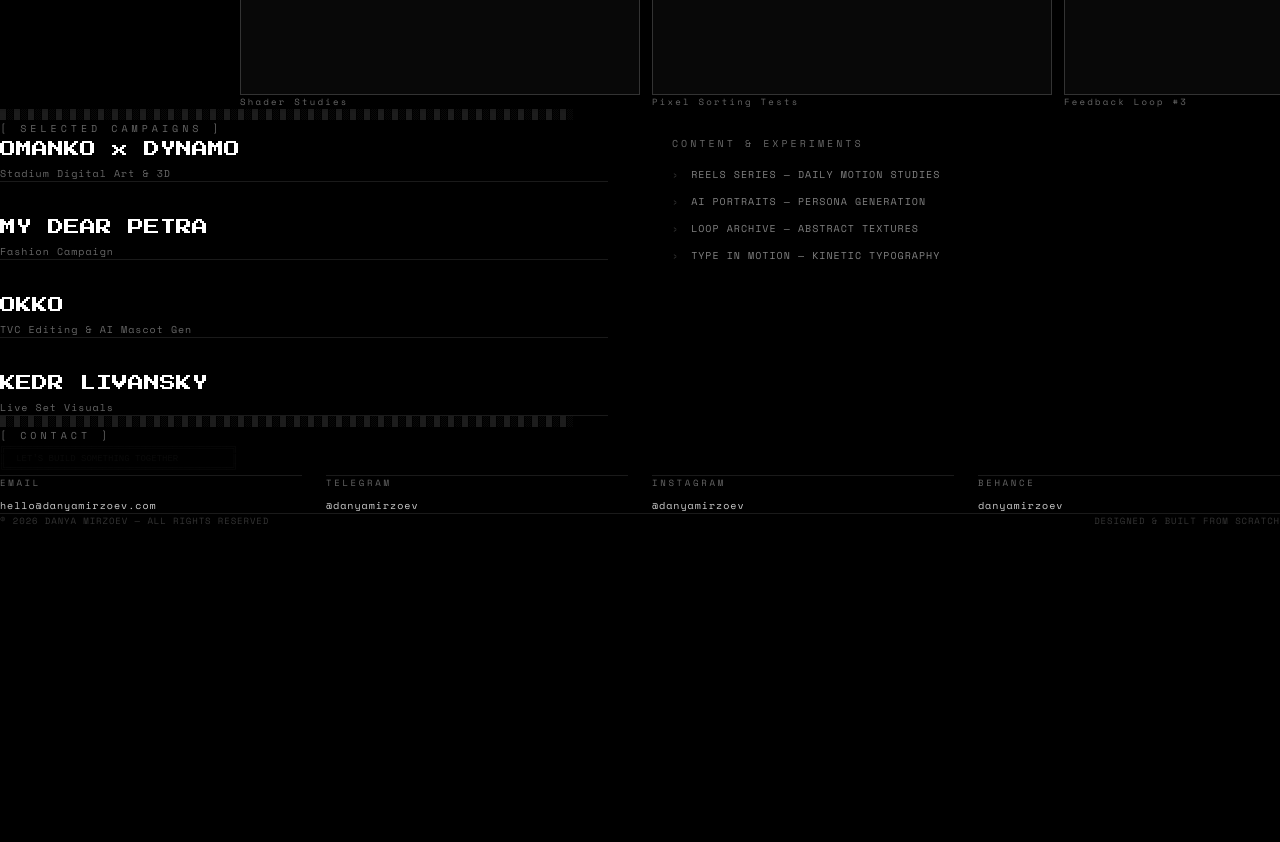
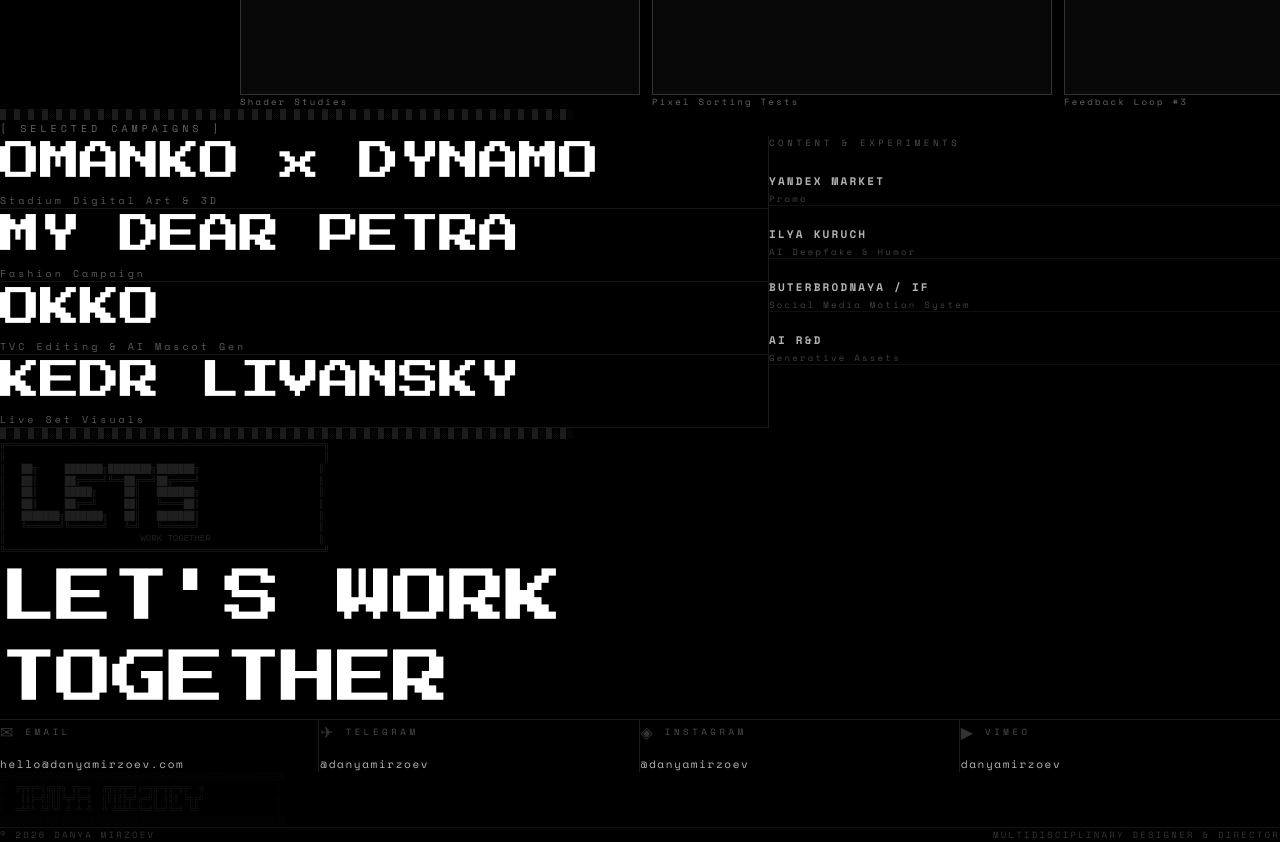
Before and after one commit to albummirrr/danya-portfolio, a Next.js app: page / in a window 1280 px wide. Shown: the part 2500-3342 px from the top of the page. Before the commit the page ends 3027 px from the top, so only its background shows below. Built offline with nearby package versions, Linux system fonts and the light colour scheme.

Commit message:
campaigns and contact sections done

```diff
--- a/src/components/Campaigns/Campaigns.tsx
+++ b/src/components/Campaigns/Campaigns.tsx
@@ -1,91 +1,191 @@
 "use client";
 
-import { useRef, useEffect } from "react";
+import { useRef, useEffect, useState } from "react";
 import { gsap } from "gsap";
 import { ScrollTrigger } from "gsap/ScrollTrigger";
-import { CAMPAIGNS } from "@/lib/data";
 
 gsap.registerPlugin(ScrollTrigger);
 
-const CONTENT_EXPERIMENTS = [
-  "REELS SERIES — DAILY MOTION STUDIES",
-  "AI PORTRAITS — PERSONA GENERATION",
-  "LOOP ARCHIVE — ABSTRACT TEXTURES",
-  "TYPE IN MOTION — KINETIC TYPOGRAPHY",
+/* ── Data ────────────────────────────────────────────────────────── */
+const SELECTED = [
+  { title: "OMANKO x DYNAMO",  type: "Stadium Digital Art & 3D" },
+  { title: "MY DEAR PETRA",    type: "Fashion Campaign" },
+  { title: "OKKO",             type: "TVC Editing & AI Mascot Gen" },
+  { title: "KEDR LIVANSKY",    type: "Live Set Visuals" },
 ];
 
+const EXPERIMENTS = [
+  { name: "YANDEX MARKET",          desc: "Promo" },
+  { name: "ILYA KURUCH",            desc: "AI Deepfake & Humor" },
+  { name: "BUTERBRODNAYA / IF",     desc: "Social Media Motion System" },
+  { name: "AI R&D",                 desc: "Generative Assets" },
+];
+
+/* ── Glitch hook — scrambles text on hover ───────────────────────── */
+const GLITCH_CHARS = "!<>-_\\/[]{}=+*^?#░▒▓█";
+
+function useGlitchHover(text: string) {
+  const [display, setDisplay] = useState(text);
+  const rafRef = useRef<number | null>(null);
+
+  const start = () => {
+    let frame = 0;
+    const totalFrames = 18;
+
+    const animate = () => {
+      frame++;
+      const progress = frame / totalFrames;
+      const revealed = Math.min(text.length, Math.floor(progress * text.length * 1.6));
+      const scrambled = text
+        .split("")
+        .map((char, i) =>
+          char === " "
+            ? " "
+            : i < revealed
+            ? char
+            : GLITCH_CHARS[Math.floor(Math.random() * GLITCH_CHARS.length)]
+        )
+        .join("");
+      setDisplay(scrambled);
+
+      if (frame < totalFrames) {
+        rafRef.current = requestAnimationFrame(animate);
+      } else {
+        setDisplay(text);
+      }
+    };
+
+    rafRef.current = requestAnimationFrame(animate);
+  };
+
+  const stop = () => {
+    if (rafRef.current) cancelAnimationFrame(rafRef.current);
+    setDisplay(text);
+  };
+
+  return { display, start, stop };
+}
+
+/* ── Campaign row ────────────────────────────────────────────────── */
+function CampaignRow({ title, type }: { title: string; type: string }) {
+  const { display, start, stop } = useGlitchHover(title);
+  const lineRef = useRef<HTMLDivElement>(null);
+
+  return (
+    <li
+      className="group relative flex flex-col gap-1.5 border-b border-white/[0.08] pb-8"
+      onMouseEnter={start}
+      onMouseLeave={stop}
+      data-cursor-hover
+    >
+      {/* Underline grows on hover */}
+      <div className="absolute bottom-0 left-0 h-px w-0 bg-white transition-all duration-500 ease-out group-hover:w-full" />
+
+      <div ref={lineRef}>
+        {/* Title — condensed, large */}
+        <h3
+          className="font-pixel leading-tight tracking-tight text-white transition-opacity duration-150 group-hover:opacity-90"
+          style={{ fontSize: "clamp(18px, 3.2vw, 48px)" }}
+        >
+          {display}
+        </h3>
+      </div>
+
+      {/* Work type */}
+      <p className="font-mono-custom text-[10px] tracking-[0.3em] text-white/35 transition-colors duration-300 group-hover:text-white/60">
+        {type}
+      </p>
+    </li>
+  );
+}
+
+/* ── Main section ────────────────────────────────────────────────── */
 export function Campaigns() {
-  const listRef = useRef<HTMLUListElement>(null);
+  const sectionRef  = useRef<HTMLElement>(null);
+  const leftRef     = useRef<HTMLUListElement>(null);
+  const rightRef    = useRef<HTMLDivElement>(null);
 
   useEffect(() => {
     const ctx = gsap.context(() => {
-      const items = listRef.current?.querySelectorAll("li");
-      if (!items) return;
-
-      gsap.fromTo(
-        items,
-        { opacity: 0, x: -20 },
-        {
-          opacity: 1,
-          x: 0,
-          duration: 0.6,
+      // Left: campaign items slide up with stagger
+      const items = leftRef.current?.querySelectorAll("li");
+      if (items && items.length > 0) {
+        gsap.from(items, {
+          opacity: 0,
+          y: 40,
+          duration: 0.7,
           stagger: 0.1,
-          ease: "power2.out",
+          ease: "power3.out",
           scrollTrigger: {
-            trigger: listRef.current,
-            start: "top 80%",
+            trigger: leftRef.current,
+            start: "top 82%",
             once: true,
           },
-        }
-      );
-    });
+        });
+      }
+
+      // Right: experiments fade in together slightly later
+      gsap.from(rightRef.current, {
+        opacity: 0,
+        y: 24,
+        duration: 0.7,
+        ease: "power2.out",
+        scrollTrigger: {
+          trigger: rightRef.current,
+          start: "top 85%",
+          once: true,
+        },
+      });
+    }, sectionRef);
 
     return () => ctx.revert();
   }, []);
 
   return (
-    <section className="px-4 py-24 md:px-8">
+    <section ref={sectionRef} className="px-6 py-24 md:px-12 lg:px-16">
       {/* Section label */}
       <p className="mb-16 font-mono-custom text-[10px] tracking-[0.4em] opacity-40">
         [ SELECTED CAMPAIGNS ]
       </p>
 
-      <div className="grid grid-cols-1 gap-16 md:grid-cols-2">
-        {/* Left: main campaigns */}
-        <ul ref={listRef} className="flex flex-col gap-8">
-          {CAMPAIGNS.map((campaign, i) => (
-            <li
-              key={i}
-              className="group flex flex-col gap-1 border-b border-white/10 pb-8 opacity-0"
-              data-cursor-hover
-            >
-              <h3 className="font-pixel text-xs leading-relaxed transition-opacity group-hover:opacity-80 md:text-sm lg:text-base">
-                {campaign.title}
-              </h3>
-              <p className="font-mono-custom text-[10px] tracking-widest opacity-40">
-                {campaign.subtitle}
-              </p>
-            </li>
+      <div className="flex flex-col gap-16 md:flex-row md:gap-0">
+
+        {/* ── Left 60%: campaigns ─────────────────────────────────── */}
+        <ul
+          ref={leftRef}
+          className="flex flex-col gap-0 md:w-[60%] md:pr-16"
+        >
+          {SELECTED.map((item) => (
+            <CampaignRow key={item.title} title={item.title} type={item.type} />
           ))}
         </ul>
 
-        {/* Right: content & experiments */}
-        <div className="flex flex-col gap-4">
-          <p className="font-mono-custom text-[10px] tracking-[0.3em] opacity-40">
-            CONTENT & EXPERIMENTS
+        {/* ── Right 40%: content & experiments ────────────────────── */}
+        <div
+          ref={rightRef}
+          className="flex flex-col gap-6 md:w-[40%] md:border-l md:border-white/10 md:pl-16"
+        >
+          <p className="font-mono-custom text-[9px] tracking-[0.4em] text-white/30">
+            CONTENT &amp; EXPERIMENTS
           </p>
-          <ul className="flex flex-col gap-3">
-            {CONTENT_EXPERIMENTS.map((item, i) => (
+
+          <ul className="flex flex-col gap-5">
+            {EXPERIMENTS.map((item) => (
               <li
-                key={i}
-                className="flex items-start gap-3 font-mono-custom text-[10px] tracking-widest opacity-50 transition-opacity hover:opacity-100"
+                key={item.name}
+                className="group flex flex-col gap-0.5 border-b border-white/[0.06] pb-5 transition-colors"
               >
-                <span className="mt-0.5 opacity-40">›</span>
-                {item}
+                <span className="font-mono-custom text-[11px] font-bold tracking-[0.2em] text-white/70 transition-colors duration-200 group-hover:text-white">
+                  {item.name}
+                </span>
+                <span className="font-mono-custom text-[9px] tracking-[0.25em] text-white/25 transition-colors duration-200 group-hover:text-white/50">
+                  {item.desc}
+                </span>
               </li>
             ))}
           </ul>
         </div>
+
       </div>
     </section>
   );
--- a/src/components/Contact/Contact.tsx
+++ b/src/components/Contact/Contact.tsx
@@ -1,58 +1,176 @@
-const ASCII_FOOTER = `
-╔══════════════════════════════════════════╗
-║  LET'S BUILD SOMETHING TOGETHER          ║
-╚══════════════════════════════════════════╝
-`.trim();
+"use client";
 
+import { useRef, useEffect } from "react";
+import { gsap } from "gsap";
+import { ScrollTrigger } from "gsap/ScrollTrigger";
+
+gsap.registerPlugin(ScrollTrigger);
+
+/* ── ASCII art pieces ─────────────────────────────────────────────── */
+const ASCII_TOP = [
+  "╔═══════════════════════════════════════════════════════════╗",
+  "║                                                           ║",
+  "║   ██╗     ███████╗████████╗███████╗                      ║",
+  "║   ██║     ██╔════╝╚══██╔══╝██╔════╝                      ║",
+  "║   ██║     █████╗     ██║   ███████╗                      ║",
+  "║   ██║     ██╔══╝     ██║   ╚════██║                      ║",
+  "║   ███████╗███████╗   ██║   ███████║                      ║",
+  "║   ╚══════╝╚══════╝   ╚═╝   ╚══════╝                      ║",
+  "║                         WORK TOGETHER                    ║",
+  "╚═══════════════════════════════════════════════════════════╝",
+].join("\n");
+
+const ASCII_BOTTOM = [
+  "░░░░░░░░░░░░░░░░░░░░░░░░░░░░░░░░░░░░░░░░░░░░░░░░░░░░░░░░",
+  "░  ╔╦╗╔═╗╔╗╔╦ ╦╔═╗  ╔╦╗╦╦═╗╔═╗╔═╗╔═╗╦  ╦              ░",
+  "░   ║║╠═╣║║║╚╦╝╠═╣  ║║║║╠╦╝╔═╝║ ║║╣ ╚╗╔╝              ░",
+  "░  ═╩╝╩ ╩╝╚╝ ╩ ╩ ╩  ╩ ╩╩╩╚═╚═╝╚═╝╚═╝ ╚╝               ░",
+  "░░░░░░░░░░░░░░░░░░░░░░░░░░░░░░░░░░░░░░░░░░░░░░░░░░░░░░░░",
+].join("\n");
+
+/* ── Links config ─────────────────────────────────────────────────── */
 const LINKS = [
-  { label: "EMAIL", value: "hello@danyamirzoev.com", href: "mailto:hello@danyamirzoev.com" },
-  { label: "TELEGRAM", value: "@danyamirzoev", href: "https://t.me/danyamirzoev" },
-  { label: "INSTAGRAM", value: "@danyamirzoev", href: "https://instagram.com/danyamirzoev" },
-  { label: "BEHANCE", value: "danyamirzoev", href: "https://behance.net/danyamirzoev" },
+  {
+    label: "EMAIL",
+    value: "hello@danyamirzoev.com",
+    href: "mailto:hello@danyamirzoev.com",
+    icon: "✉",
+    external: false,
+  },
+  {
+    label: "TELEGRAM",
+    value: "@danyamirzoev",
+    href: "https://t.me/danyamirzoev",
+    icon: "✈",
+    external: true,
+  },
+  {
+    label: "INSTAGRAM",
+    value: "@danyamirzoev",
+    href: "https://instagram.com/danyamirzoev",
+    icon: "◈",
+    external: true,
+  },
+  {
+    label: "VIMEO",
+    value: "danyamirzoev",
+    href: "https://vimeo.com/danyamirzoev",
+    icon: "▶",
+    external: true,
+  },
 ];
 
+/* ── Component ───────────────────────────────────────────────────── */
 export function Contact() {
+  const sectionRef  = useRef<HTMLElement>(null);
+  const headingRef  = useRef<HTMLHeadingElement>(null);
+  const linksRef    = useRef<HTMLDivElement>(null);
+
+  useEffect(() => {
+    const ctx = gsap.context(() => {
+      const tl = gsap.timeline({
+        scrollTrigger: {
+          trigger: sectionRef.current,
+          start: "top 80%",
+          once: true,
+        },
+      });
+
+      tl.from(headingRef.current, {
+        opacity: 0,
+        y: 30,
+        duration: 0.8,
+        ease: "power3.out",
+      }).from(
+        linksRef.current?.querySelectorAll("[data-link]") ?? [],
+        {
+          opacity: 0,
+          y: 16,
+          duration: 0.55,
+          stagger: 0.08,
+          ease: "power2.out",
+        },
+        "-=0.4"
+      );
+    }, sectionRef);
+
+    return () => ctx.revert();
+  }, []);
+
   return (
-    <section className="px-4 py-24 md:px-8">
-      {/* Section label */}
-      <p className="mb-16 font-mono-custom text-[10px] tracking-[0.4em] opacity-40">
-        [ CONTACT ]
-      </p>
+    <section ref={sectionRef} className="px-6 pb-16 pt-24 md:px-12 lg:px-16">
 
-      {/* ASCII header */}
-      <pre className="ascii-art mb-16 text-[7px] opacity-25 md:text-[9px]" aria-hidden="true">
-        {ASCII_FOOTER}
+      {/* ── ASCII top art ──────────────────────────────────────────── */}
+      <pre
+        className="mb-16 overflow-hidden font-['Courier_New',monospace] text-[5.5px] leading-[1.3] text-white opacity-[0.12] select-none sm:text-[7px] md:text-[9px]"
+        aria-hidden="true"
+      >
+        {ASCII_TOP}
       </pre>
 
-      {/* Links grid */}
-      <div className="grid grid-cols-1 gap-6 sm:grid-cols-2 md:grid-cols-4">
-        {LINKS.map(({ label, value, href }) => (
+      {/* ── Heading ────────────────────────────────────────────────── */}
+      <h2
+        ref={headingRef}
+        className="mb-20 font-pixel leading-[1.4] tracking-tight"
+        style={{ fontSize: "clamp(22px, 4.5vw, 72px)" }}
+      >
+        LET&apos;S WORK
+        <br />
+        TOGETHER
+      </h2>
+
+      {/* ── Links row ──────────────────────────────────────────────── */}
+      <div
+        ref={linksRef}
+        className="grid grid-cols-1 gap-px border-t border-white/10 sm:grid-cols-2 md:grid-cols-4"
+      >
+        {LINKS.map(({ label, value, href, icon, external }) => (
           <a
             key={label}
+            data-link=""
             href={href}
-            className="group flex flex-col gap-2 border-t border-white/10 pt-4 transition-opacity hover:opacity-100"
-            rel="noopener noreferrer"
-            target={href.startsWith("mailto") ? undefined : "_blank"}
+            target={external ? "_blank" : undefined}
+            rel={external ? "noopener noreferrer" : undefined}
+            className="group flex flex-col gap-3 border-b border-white/10 py-8 pr-6 transition-colors duration-200 md:border-b-0 md:border-r md:last:border-r-0"
           >
-            <span className="font-mono-custom text-[9px] tracking-[0.3em] opacity-40 transition-opacity group-hover:opacity-60">
-              {label}
-            </span>
-            <span className="font-mono-custom text-[10px] tracking-widest opacity-80">
+            {/* Icon + label */}
+            <div className="flex items-center gap-3">
+              <span className="font-mono-custom text-base text-white/20 transition-colors duration-200 group-hover:text-white">
+                {icon}
+              </span>
+              <span className="font-mono-custom text-[9px] tracking-[0.4em] text-white/30 transition-colors duration-200 group-hover:text-white/60">
+                {label}
+              </span>
+            </div>
+
+            {/* Value with hover underline */}
+            <span className="relative font-mono-custom text-[11px] tracking-[0.15em] text-white/70 transition-colors duration-200 group-hover:text-white">
               {value}
+              {/* Underline slides in */}
+              <span className="absolute -bottom-0.5 left-0 h-px w-0 bg-white transition-all duration-400 ease-out group-hover:w-full" />
             </span>
           </a>
         ))}
       </div>
 
-      {/* Footer note */}
-      <div className="mt-24 flex items-center justify-between border-t border-white/10 pt-6">
-        <p className="font-mono-custom text-[9px] tracking-widest opacity-20">
-          © 2026 DANYA MIRZOEV — ALL RIGHTS RESERVED
+      {/* ── ASCII bottom art ───────────────────────────────────────── */}
+      <pre
+        className="mt-20 overflow-hidden font-['Courier_New',monospace] text-[5px] leading-[1.3] text-white opacity-[0.08] select-none sm:text-[6.5px] md:text-[8.5px]"
+        aria-hidden="true"
+      >
+        {ASCII_BOTTOM}
+      </pre>
+
+      {/* ── Footer bar ─────────────────────────────────────────────── */}
+      <div className="mt-8 flex flex-col gap-2 border-t border-white/[0.07] pt-6 sm:flex-row sm:items-center sm:justify-between">
+        <p className="font-mono-custom text-[9px] tracking-[0.25em] text-white/20">
+          © 2026 DANYA MIRZOEV
         </p>
-        <p className="font-mono-custom text-[9px] tracking-widest opacity-20">
-          DESIGNED & BUILT FROM SCRATCH
+        <p className="font-mono-custom text-[9px] tracking-[0.25em] text-white/20">
+          MULTIDISCIPLINARY DESIGNER & DIRECTOR
         </p>
       </div>
+
     </section>
   );
 }
```
Also changed, not shown: .claude/settings.local.json.
